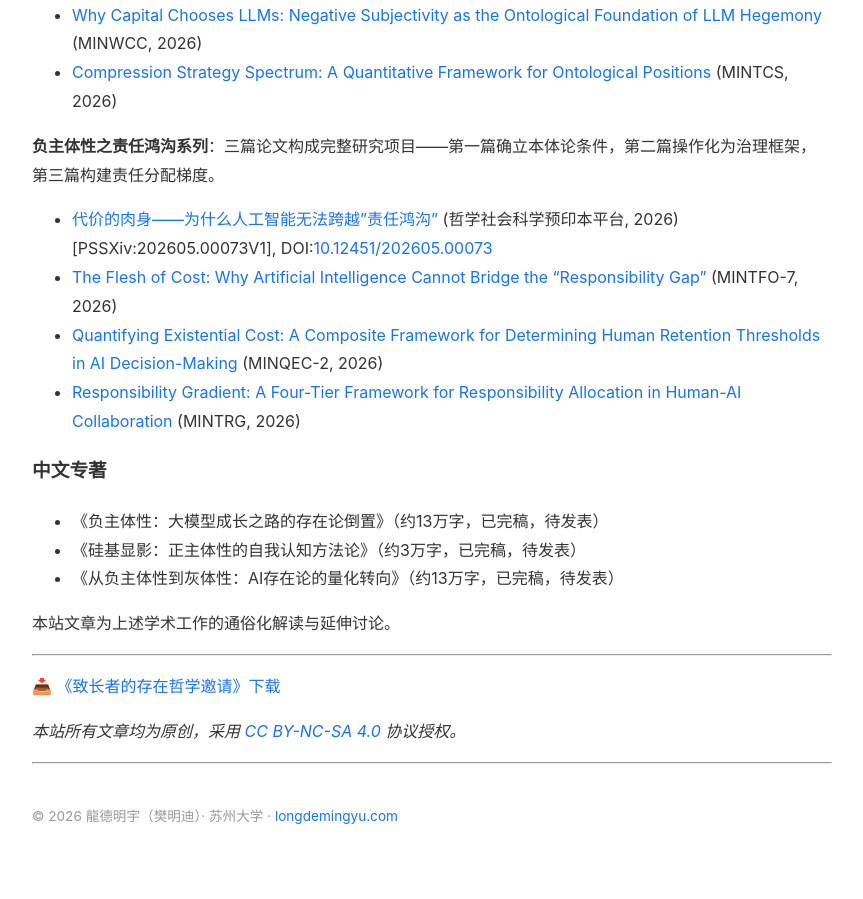
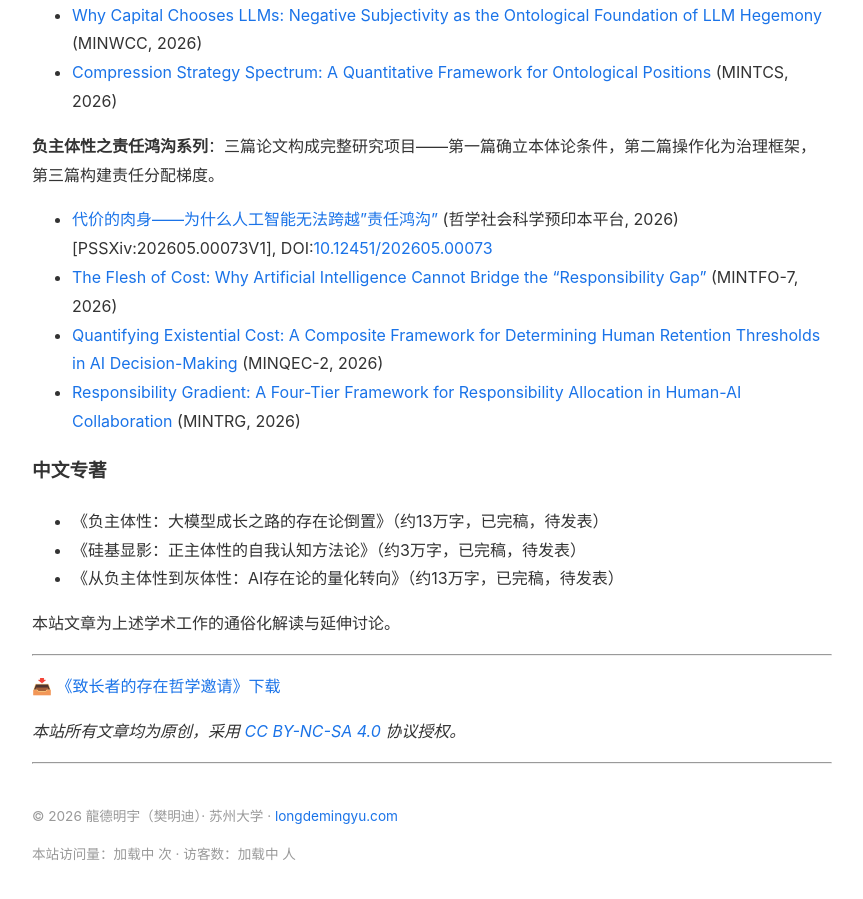
Before and after one commit to fanli1998-suda/fanli1998-suda.github.io, a Jekyll site: the page built from README.md, in a window 1280 px wide and 900 px high, scrolled down 4679 px. Shown: the whole window, without its empty margins (208-1071 px from the left). Built offline with Jekyll 4.4.1, drawn with Linux system fonts in a browser that asks for light colours; comment, search, counter and statistics services are not loaded; before the commit the page ends 5541 px from its top, so only the background shows below that.

Commit message:
Add: 不蒜子访问统计（全站PV/UV）

```diff
--- a/_layouts/default.html
+++ b/_layouts/default.html
@@ -91,6 +91,7 @@
     th { background: #f5f5f5; }
     .back-link { margin-bottom: 24px; font-size: 0.95em; }
   </style>
+  <script async src="//busuanzi.ibruce.info/busuanzi/2.3/busuanzi.pure.mini.js"></script>
 </head>
 <body>
   {% unless page.url == "/" %}
@@ -102,6 +103,7 @@
   <hr>
   <footer style="font-size: 0.85em; color: #999; margin-top: 40px;">
     <p>&copy; {{ 'now' | date: '%Y' }} 龍德明宇（樊明迪）· 苏州大学 · <a href="https://longdemingyu.com">longdemingyu.com</a></p>
+    <p>本站访问量：<span id="busuanzi_site_pv">加载中</span> 次 · 访客数：<span id="busuanzi_site_uv">加载中</span> 人</p>
   </footer>
 </body>
 </html>
```
